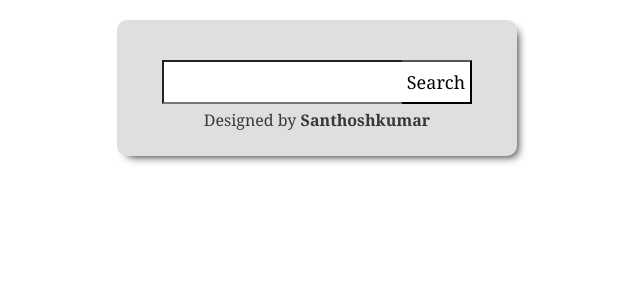
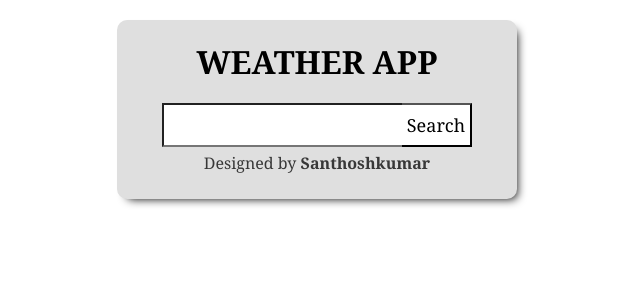
Before and after one commit to santhoshkumar1504/weather-app, a React (Vite) app: page / in a window 1280 px wide. Shown: the top 300 px of the page, without its empty margins (323-963 px from the left). Built offline with nearby package versions, Linux system fonts and the light colour scheme; no server answers.

Commit message:
add heading

```diff
--- a/src/App.jsx
+++ b/src/App.jsx
@@ -99,6 +99,7 @@ const [search,setSearch]=useState(false);
   return (
     <>
       <div className='container'>
+        <h1>WEATHER APP</h1>
         <div className="head">
           <input type="text" value={city} onChange={changeCity}/>
           <abbr title='Double Click to Get Weather'><button onClick={changesearch} type='submit'>Search</button></abbr>
```
